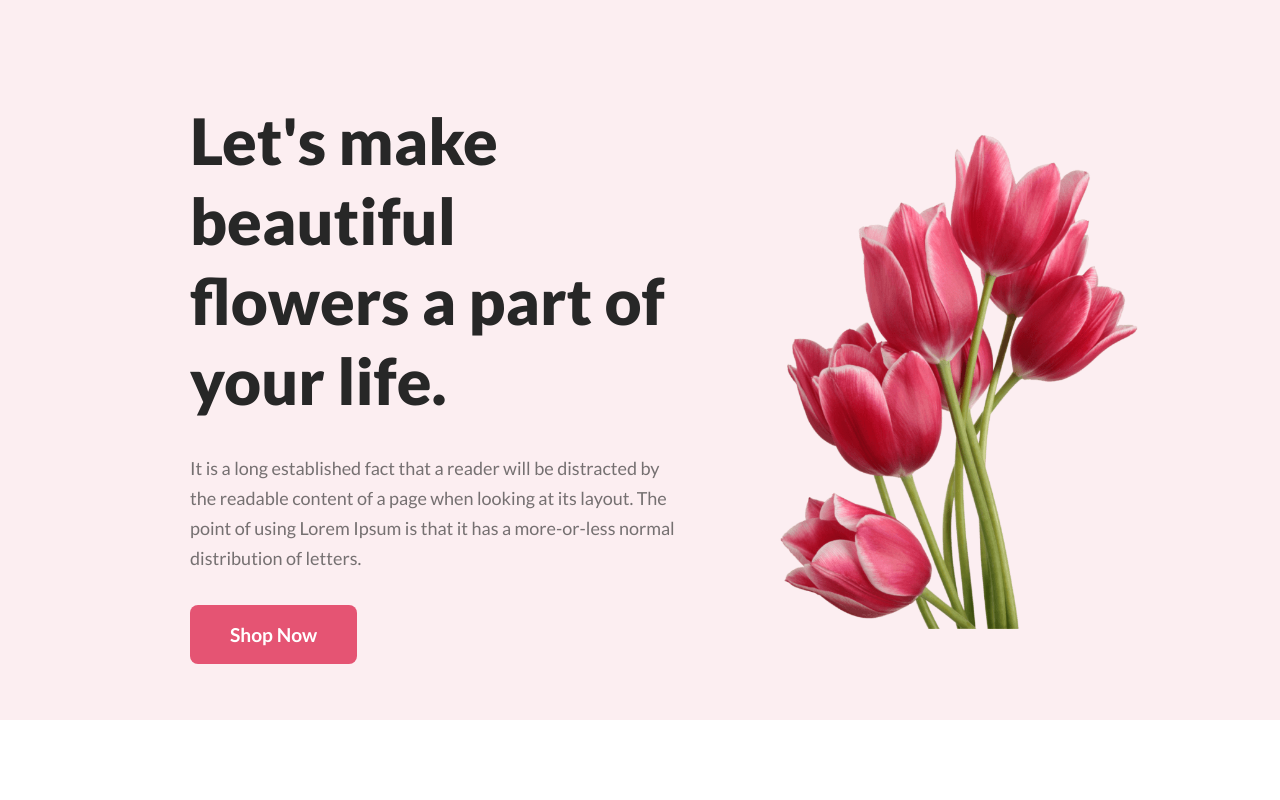
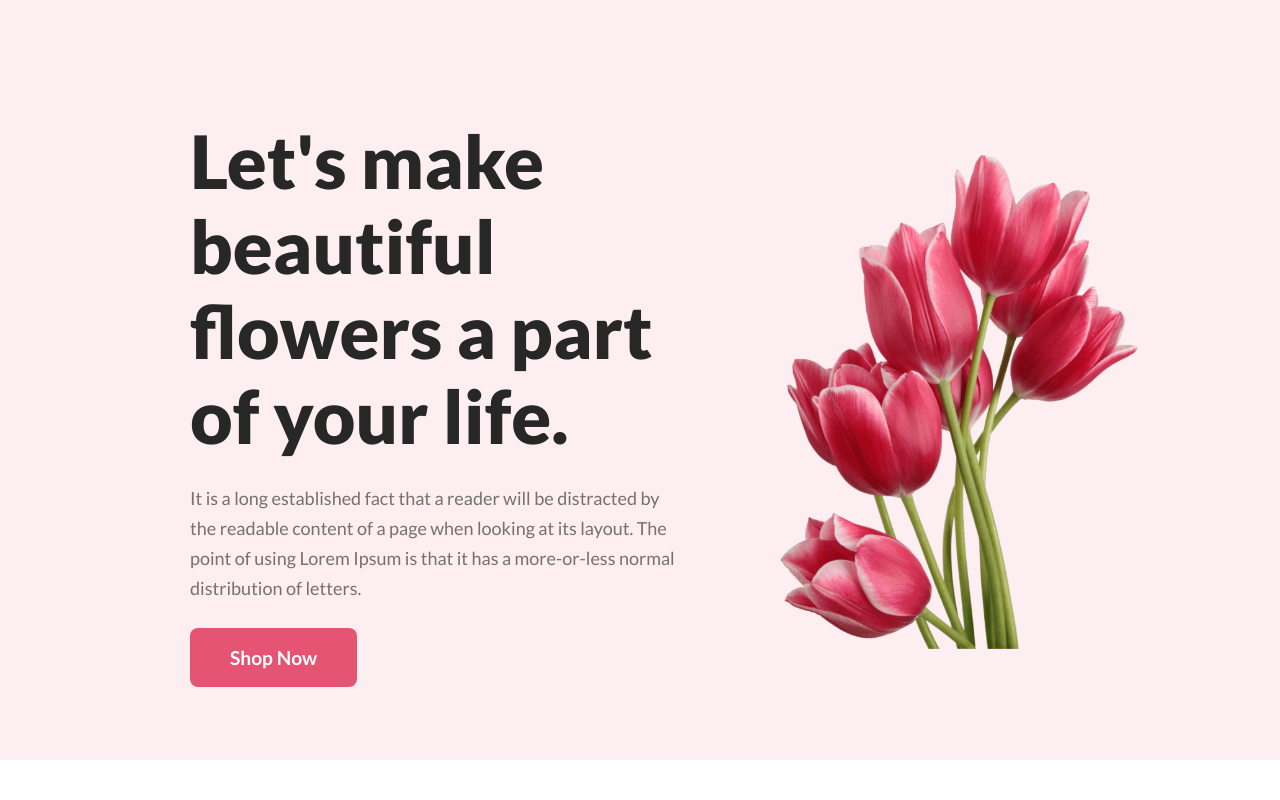
Before and after one commit to mushfiqueraiyan/flower-shop, a plain HTML site: page index.html in a window 1280 px wide. Shown: the top 800 px of the page. Drawn offline with Linux system fonts and the light colour scheme; a web font is replaced by a local one.

Commit message:
fixed some bugs on hero section

```diff
--- a/style.css
+++ b/style.css
@@ -29,7 +29,7 @@ section{
     background-color: #fceef1;
     padding: 45px 190px 0px;
     gap: 80px;
-    height: 90vh;
+    height: 95vh;
 }
 
 .left-hero{
@@ -37,13 +37,13 @@ section{
 
 }
 .left-hero h1{
-    font-size: 4.0em;
+    font-size: 4.6em;
     font-weight: 800;
     color: #272727;
-    line-height: 80px;
+    line-height: 85px;
 }
 .left-hero p{
-    margin: 32px 0px;
+    margin: 25px 0px;
     font-size: 18px;
     color: #272727a2;
     line-height: 30px;
```
